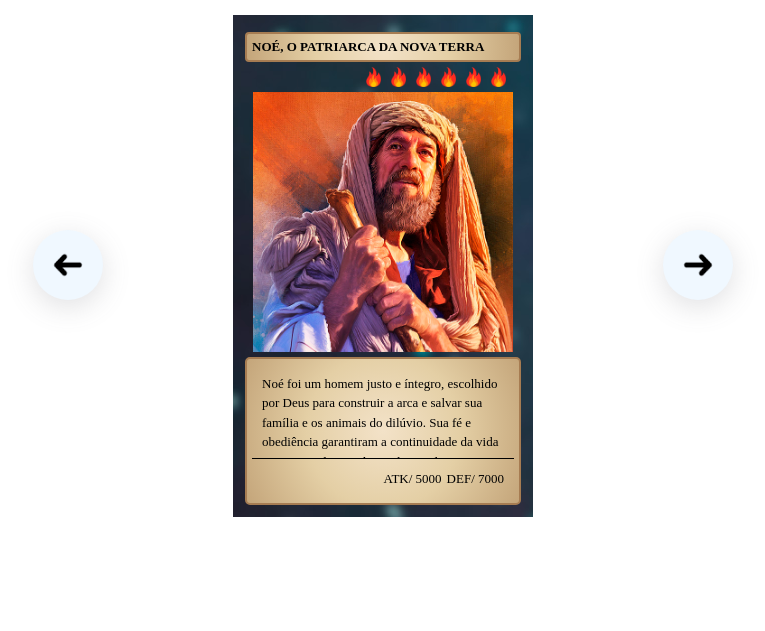
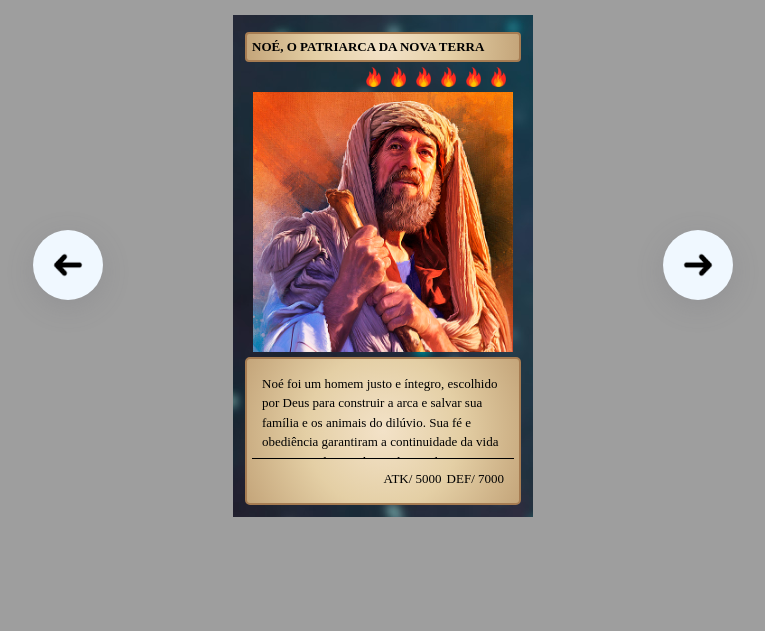
Before and after one commit to fellipe-martins/projeto-b-blico-os-patriarcas, a plain HTML site: page index.html in a window 1280 px wide. Shown: the part 169-800 px from the top of the page, without its empty margins (257-1022 px from the left). Drawn offline with Linux system fonts and the light colour scheme; the site is published under a folder, as on GitHub Pages, so addresses that start at the root find nothing.

Commit message:
Add files via upload

```diff
--- a/src/css/estilos.css
+++ b/src/css/estilos.css
@@ -1,6 +1,6 @@
 body {
     font-family: 'Patriarcas', serif;
-    background-image: url(/src/imagens/findo-site-2.png);
+    background-image: url(../imagens/findo-site-2.png);
     background-repeat: no-repeat;
     /*nao repiti a imagem*/
     background-size: cover;
```
